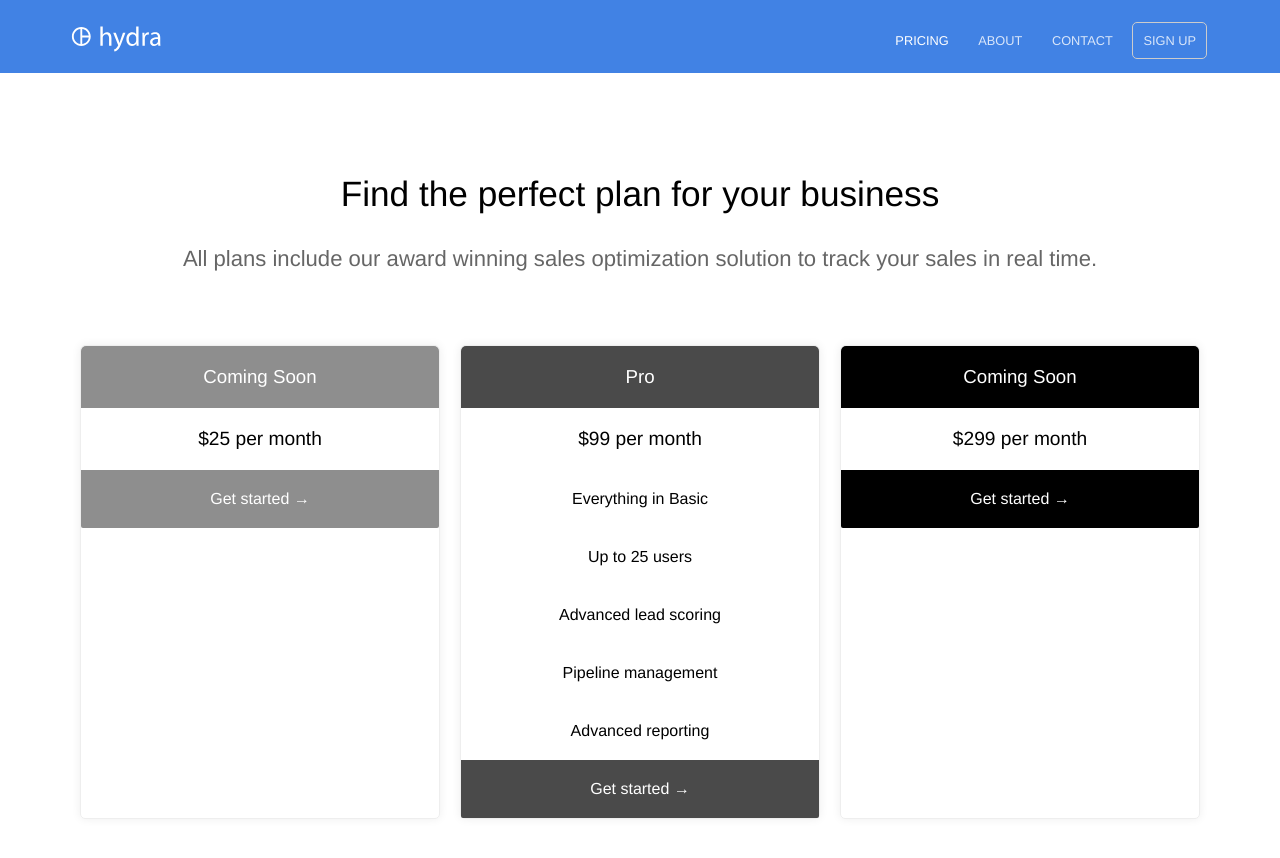
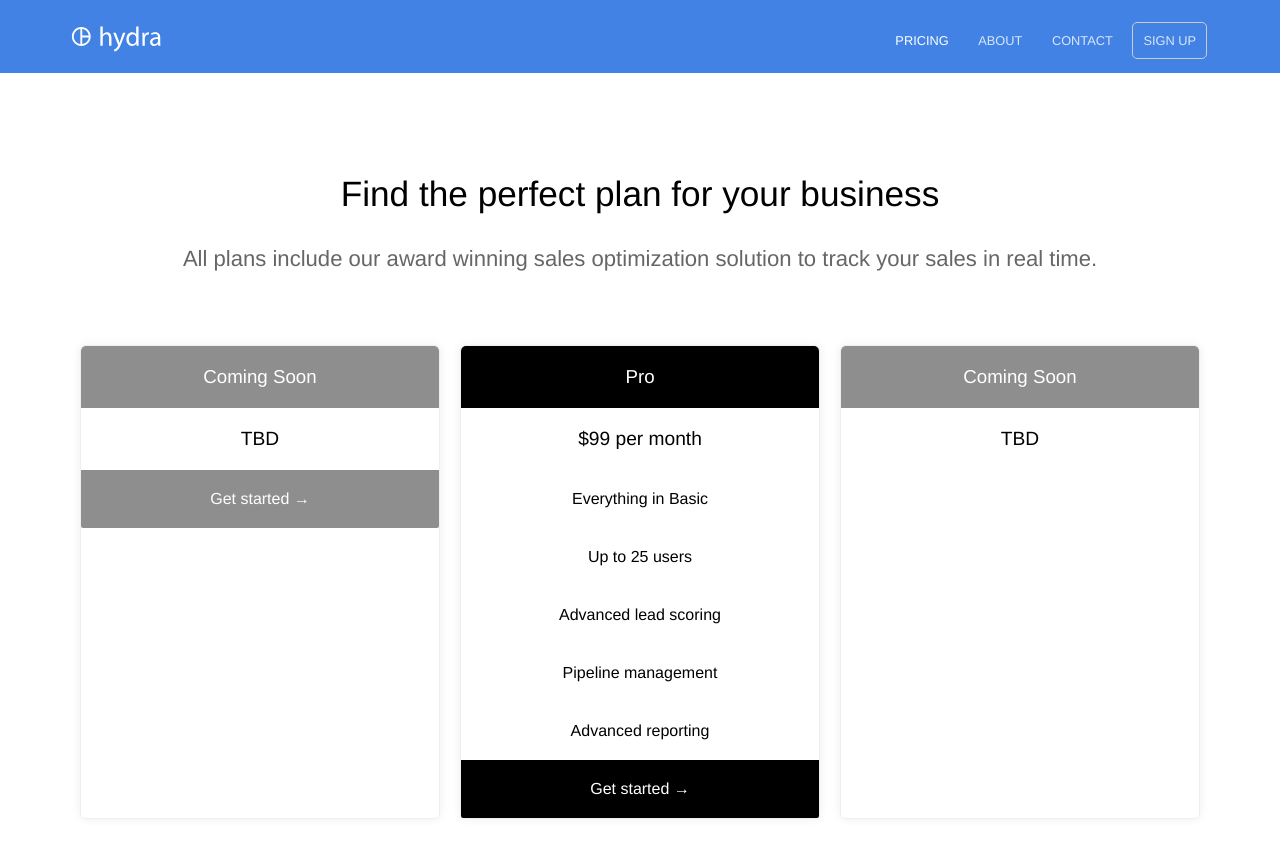
Before and after one commit to jordan-pierre/coaching, a Jekyll site: the page built from pricing.html, in a window 1280 px wide and 900 px high. Shown: the top 858 px of the window. Built offline with Jekyll 4.4.1, drawn with Linux system fonts in a browser that asks for light colours.

Commit message:
Added placeholders to pricing offerings

```diff
--- a/pricing.html
+++ b/pricing.html
@@ -6,13 +6,13 @@ pricing_table:
   - name: Coming Soon
     color: "#8e8e8e"
     features:
-      - text: $25 per month
+      - text: TBD
         highlight: true
     call_to_action:
       link: http://mysite.com?plan=basic
       text: Get started
   - name: Pro
-    color: "#4a4a4a"
+    color: "#000000"
     features:
       - text: $99 per month
         highlight: true
@@ -30,13 +30,10 @@ pricing_table:
       link: http://mysite.com?plan=pro
       text: Get started
   - name: Coming Soon
-    color: "#000000"
+    color: "#8e8e8e"
     features:
-      - text: $299 per month
+      - text: TBD
         highlight: true
-    call_to_action:
-      link: http://mysite.com?plan=professional
-      text: Get started
 faq:
   - question: What types of payment do you accept?
     answer: Credit cards including MasterCard, Visa or American Express.  TODO
```
